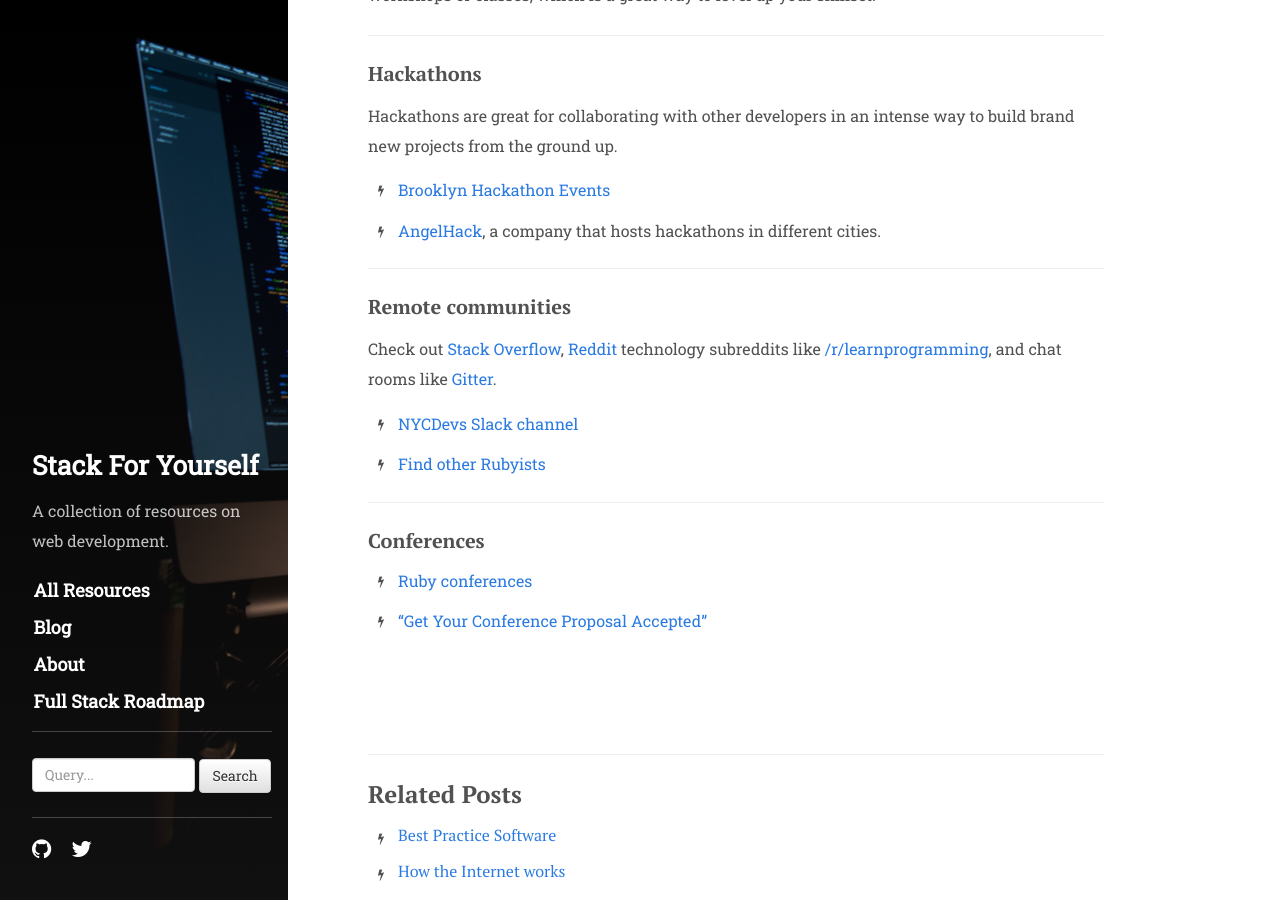
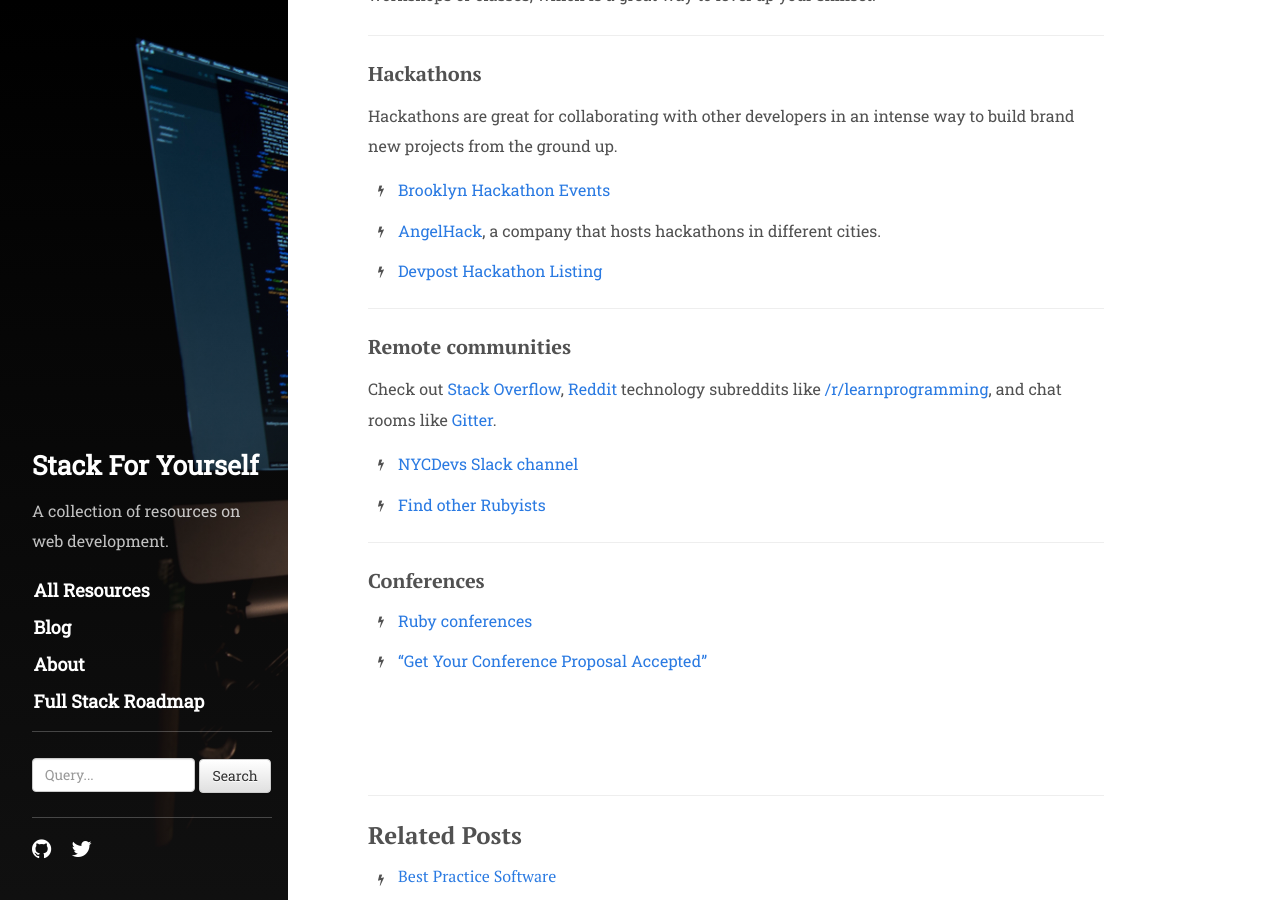
Before and after one commit to mindplace/stack-for-yourself, a Jekyll site: the page built from _posts/2016-05-01-coding-community.md, in a window 1280 px wide and 900 px high, scrolled down 659 px. Built offline with Jekyll 4.4.1, drawn with Linux system fonts in a browser that asks for light colours; nearby versions of some CDN libraries; comment, search, counter and statistics services are not loaded.

Commit message:
Update hackathon listing to include Devpost

```diff
--- a/_posts/2016-05-01-coding-community.md
+++ b/_posts/2016-05-01-coding-community.md
@@ -28,6 +28,7 @@
 
 * [Brooklyn Hackathon Events](https://www.eventbrite.com/d/ny--brooklyn/hackathon/?crt=regular&slat=40.5926724&slng=-73.9888682&sort=best&view=list)
 * [AngelHack](http://angelhack.com/), a company that hosts hackathons in different cities.
+* [Devpost Hackathon Listing](https://devpost.com/hackathons)
 
 <hr>
 
```
